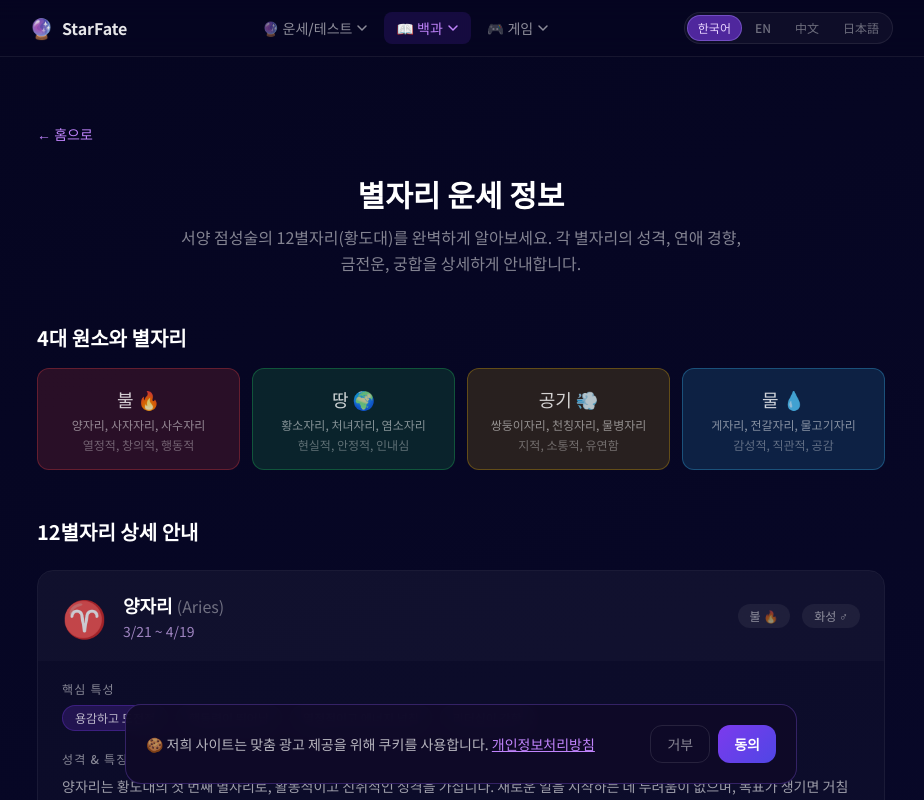
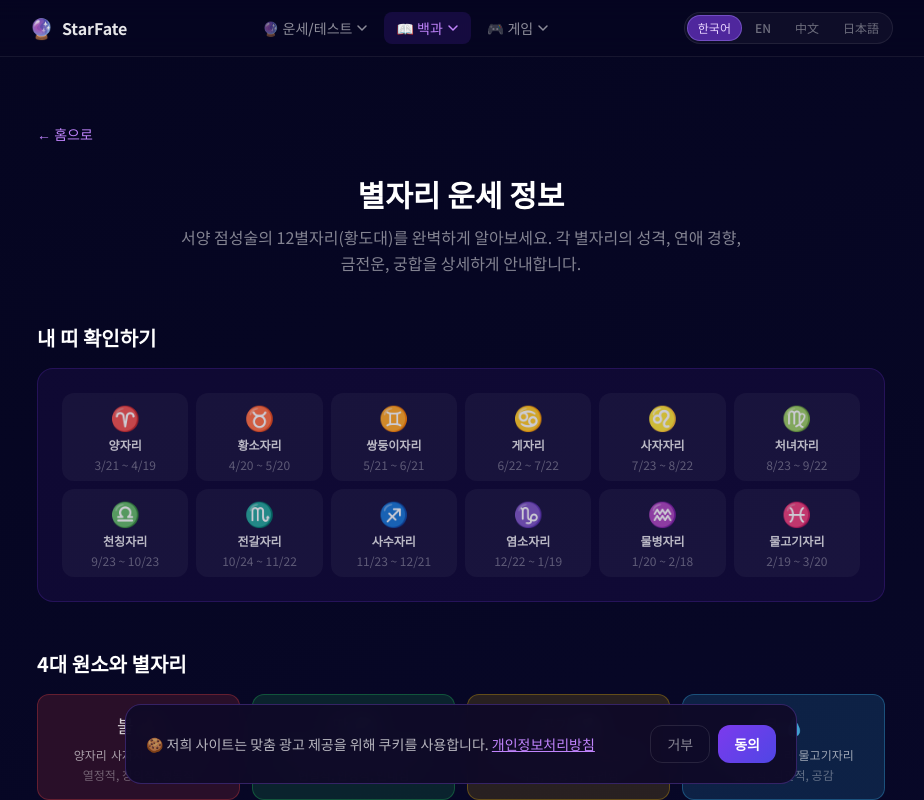
Before and after one commit to kinnet-zz/fortune-site, a Next.js app: page /zodiac in a window 1280 px wide. Shown: the top 800 px of the page, without its empty margins (179-1103 px from the left). Built offline with nearby package versions, Linux system fonts and the light colour scheme.

Commit message:
feat: 별자리 아이콘 그리드 추가 + 원소 카드 별자리 링크 연결

```diff
--- a/components/ZodiacContent.tsx
+++ b/components/ZodiacContent.tsx
@@ -53,6 +53,30 @@ export default function ZodiacContent() {
           <p className="text-white/50 text-base max-w-xl mx-auto leading-relaxed">{tr.zodiacPageSubtitle}</p>
         </header>
 
+        {/* 내 별자리 확인하기 */}
+        <section className="mb-12" aria-labelledby="find-zodiac">
+          <h2 id="find-zodiac" className="text-xl font-bold text-white mb-4">{tr.findMyZodiacTitle ?? '내 별자리 확인하기'}</h2>
+          <div
+            className="rounded-2xl p-6"
+            style={{ background: 'rgba(124,58,237,0.08)', border: '1px solid rgba(124,58,237,0.2)' }}
+          >
+            <div className="grid grid-cols-3 sm:grid-cols-6 gap-2">
+              {ZODIAC_DATA.map(({ sign, english, symbol, period }) => (
+                <Link
+                  key={english}
+                  href={`/zodiac/${english.toLowerCase()}`}
+                  className="text-center rounded-xl p-2 block transition-all hover:scale-105"
+                  style={{ background: 'rgba(255,255,255,0.04)' }}
+                >
+                  <div className="text-2xl mb-1">{symbol}</div>
+                  <div className="text-white/70 text-xs font-semibold">{sign}</div>
+                  <div className="text-white/30 text-xs mt-1">{period}</div>
+                </Link>
+              ))}
+            </div>
+          </div>
+        </section>
+
         {/* 원소 섹션 */}
         <section className="mb-12" aria-labelledby="elements-heading">
           <h2 id="elements-heading" className="text-xl font-bold text-white mb-4">{tr.elementsTitle}</h2>
@@ -74,11 +98,29 @@ export default function ZodiacContent() {
                 'Water 💧': { color: 'rgba(56,189,248,0.15)', border: 'rgba(56,189,248,0.3)' },
                 '水 💧': { color: 'rgba(56,189,248,0.15)', border: 'rgba(56,189,248,0.3)' },
               };
+              const elementSignMap: Record<string, string[]> = {
+                '불 🔥': ['aries','leo','sagittarius'], 'Fire 🔥': ['aries','leo','sagittarius'], '火 🔥': ['aries','leo','sagittarius'],
+                '땅 🌍': ['taurus','virgo','capricorn'], 'Earth 🌍': ['taurus','virgo','capricorn'], '土 🌍': ['taurus','virgo','capricorn'], '地 🌍': ['taurus','virgo','capricorn'],
+                '공기 💨': ['gemini','libra','aquarius'], 'Air 💨': ['gemini','libra','aquarius'], '风 💨': ['gemini','libra','aquarius'], '風 💨': ['gemini','libra','aquarius'],
+                '물 💧': ['cancer','scorpio','pisces'], 'Water 💧': ['cancer','scorpio','pisces'], '水 💧': ['cancer','scorpio','pisces'],
+              };
+              const signLinks = elementSignMap[element] ?? [];
+              const signNames = signs.split(/[,，、]/).map(s => s.trim());
               const style = colorMap[element] ?? { color: 'rgba(255,255,255,0.05)', border: 'rgba(255,255,255,0.1)' };
               return (
                 <div key={element} className="rounded-xl p-4 text-center text-sm" style={{ background: style.color, border: `1px solid ${style.border}` }}>
-                  <div className="text-lg mb-1">{element}</div>
-                  <div className="text-white/50 text-xs mb-1">{signs}</div>
+                  <div className="text-lg mb-2">{element}</div>
+                  <div className="flex flex-wrap justify-center gap-1 mb-1">
+                    {signNames.map((name, i) => (
+                      <Link
+                        key={name}
+                        href={`/zodiac/${signLinks[i] ?? name.toLowerCase()}`}
+                        className="text-white/60 hover:text-white text-xs underline-offset-2 hover:underline transition-colors"
+                      >
+                        {name}
+                      </Link>
+                    ))}
+                  </div>
                   <div className="text-white/35 text-xs">{desc}</div>
                 </div>
               );
```
